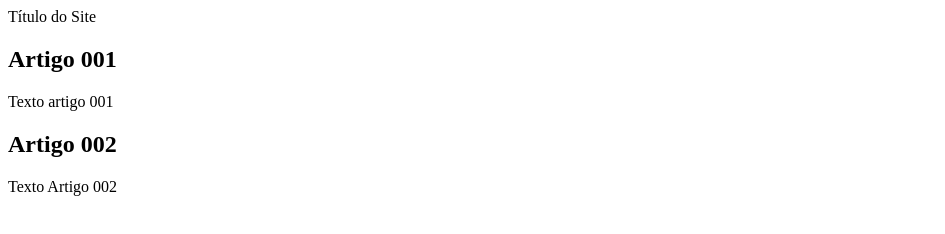
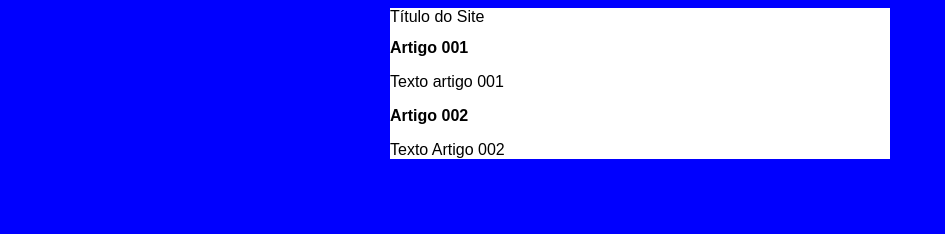
Before and after one commit to Jeancarvalho21/projeto-site, a plain HTML site: page index.html in a window 1280 px wide. Shown: the whole page, without its empty margins (0-945 px from the left). Drawn offline with Linux system fonts and the light colour scheme.

Commit message:
iniciei css

```diff
--- a/index.html
+++ b/index.html
@@ -5,6 +5,7 @@
     <meta http-equiv="X-UA-Compatible" content="IE=edge">
     <meta name="viewport" content="width=device-width, initial-scale=1.0">
     <title>Título do Site</title>
+    <link rel="stylesheet" href="style.css">
 </head>
 <body>
     <main>
--- /dev/null
+++ b/style.css
@@ -0,0 +1,14 @@
+*{
+    font-family: Arial, Helvetica, sans-serif;
+    font-size: 16px;
+}
+body{
+    background-color: blue;
+}
+
+main{
+    background-color: white;
+    width: 500px;
+    margin: auto;
+    box-shadow: yellow;
+}
```
